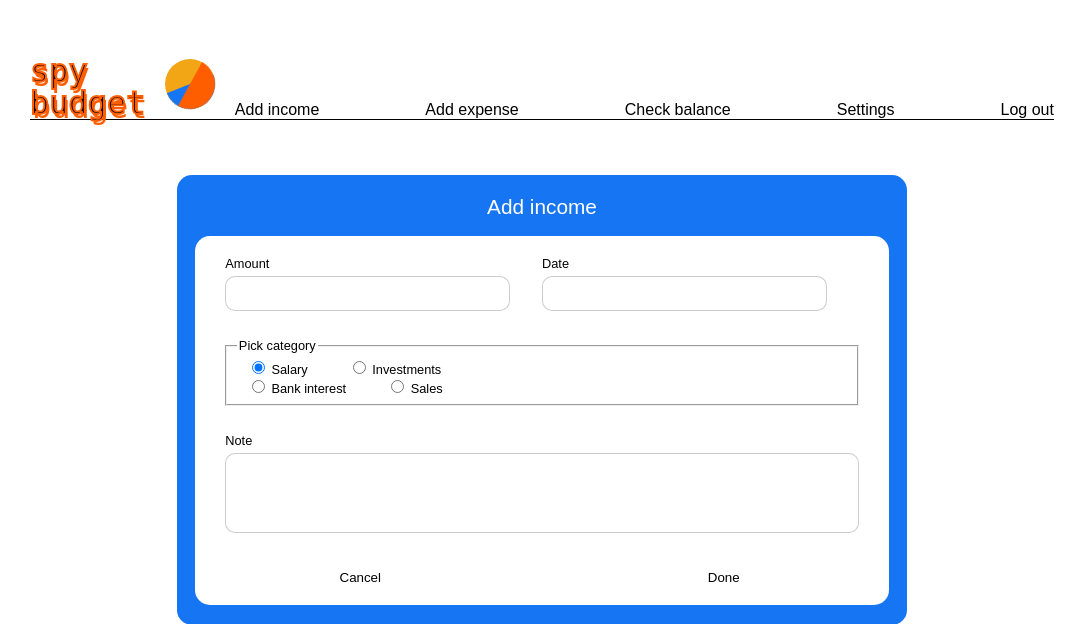
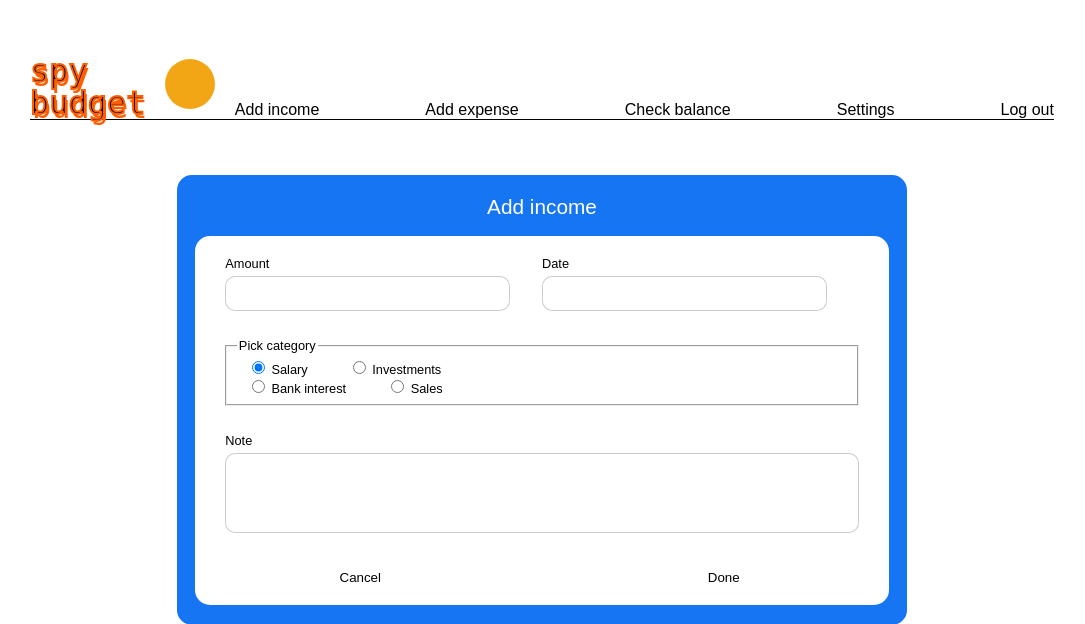
Before and after one commit to chalbrik/Budget_App_Project, a PHP site: page /add-income.html in a window 1280 px wide. Shown: the top 624 px of the page, without its empty margins (98-1183 px from the left). Run offline with PHP 8.4, Linux system fonts and the light colour scheme.

Commit message:
Update changes

```diff
--- a/style.css
+++ b/style.css
@@ -72,38 +72,6 @@
     margin: 0 0 10px 0;
 }
 
-.slice {
-    position: absolute;
-    width: 100%;
-    height: 100%;
-    border-radius: 50%;
-    clip: rect(0px, 50px, 50px, 25px);
-}
-
-.one {
-    background-color: #1675F2;
-    transform: rotate(0deg) translate3d(0, 0, 0);
-    transform-origin: 50% 50%;
-    animation: rotate-slice 15s infinite linear;
-}
-
-.two {
-    background-color: #FF5E00;
-    transform: rotate(90deg) translate3d(0, 0, 0);
-    /* Modyfikuj kąt rotacji dla odpowiedniego rozmiaru segmentu */
-    transform-origin: 50% 50%;
-    animation: rotate-slice 20s infinite linear;
-}
-
-/* .three {
-    background-color: #F2A616;
-    transform: rotate(90deg) translate3d(0,0,0); /* Modyfikuj kąt rotacji dla odpowiedniego rozmiaru segmentu */
-/* transform-origin: 50% 50%;
-  animation: rotate-slice 24s infinite linear; */
-/* } */
-
-
-
 main {
     height: 70%;
     width: 100%;
@@ -145,7 +113,7 @@
 }
 
 .logo-and-header>img {
-    height: 80px;
+    height: 120px;
 }
 
 
```
